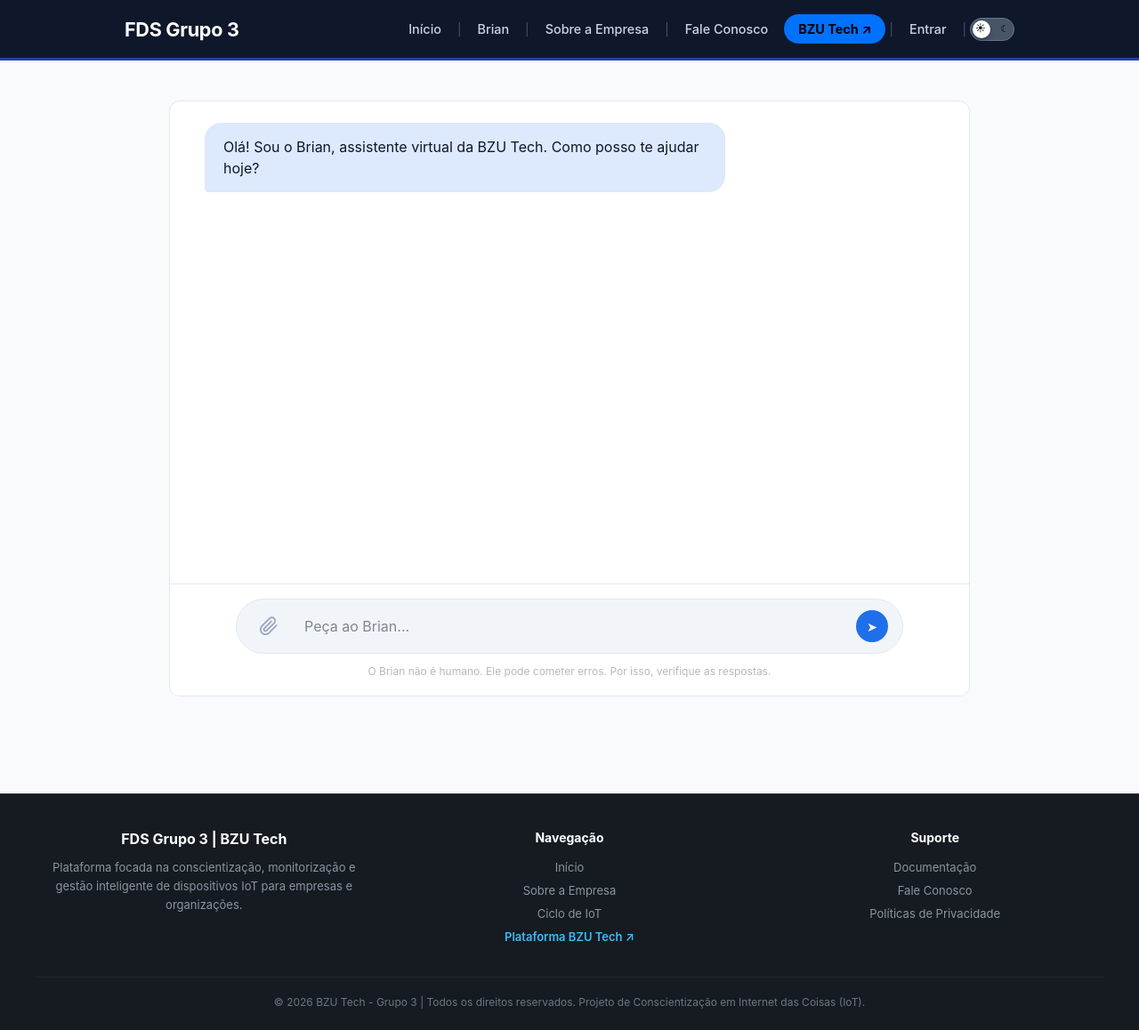
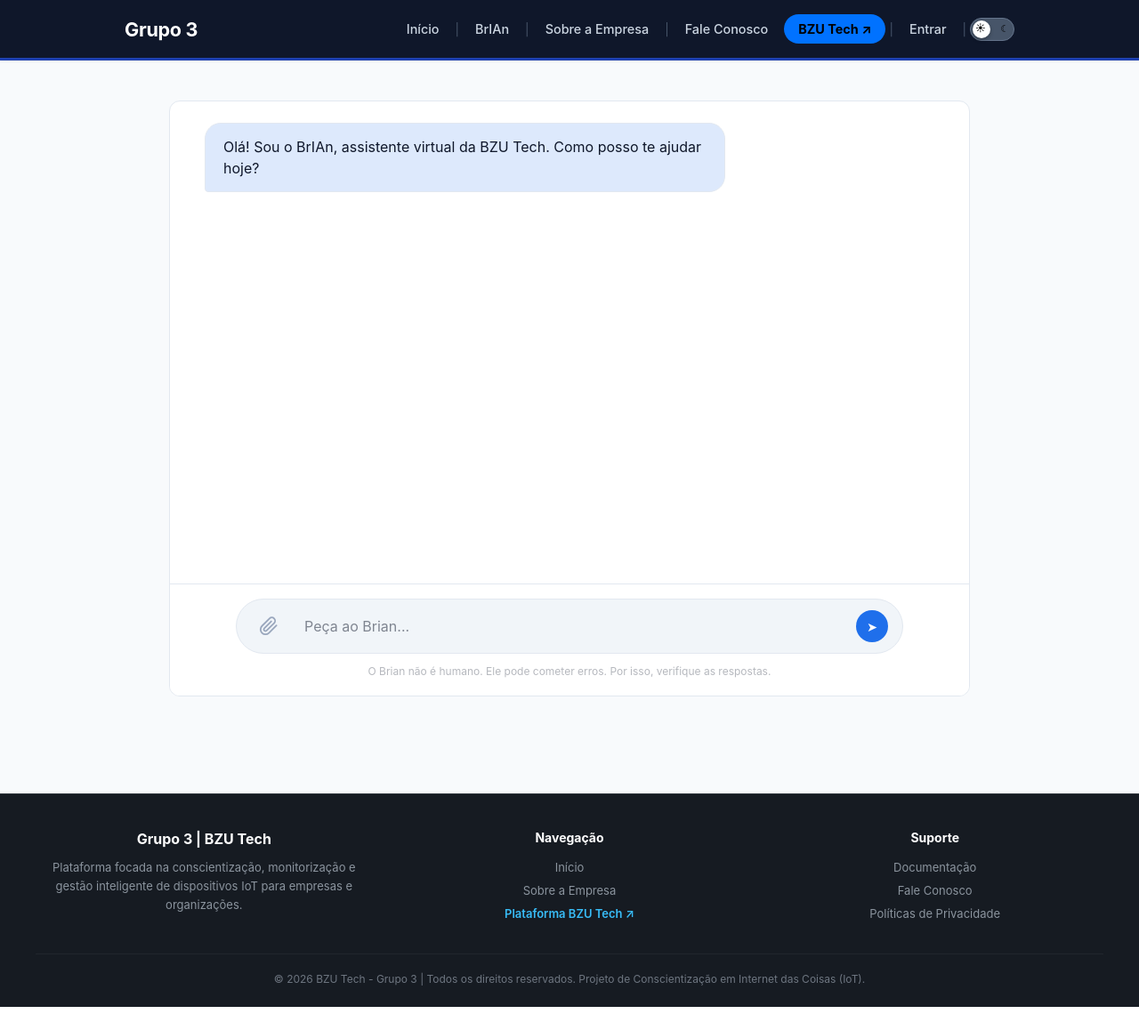
Before and after one commit to biavieiraa/django_fds, a Django app: page /forum/ia/ in a window 1280 px wide. Shown: the whole page at 89% size. After the commit the page ends 1132 px from the top, so only its background shows below. Run offline with Django 5.2, Linux system fonts and the light colour scheme.

Commit message:
Mudanças no header

```diff
--- a/forum/templates/forum/base.html
+++ b/forum/templates/forum/base.html
@@ -7,7 +7,7 @@
 <head>
     <meta charset="UTF-8">
     <meta name="viewport" content="width=device-width, initial-scale=1.0">
-    <title>{% block title %}FDS Grupo 3{% endblock %}</title>
+    <title>{% block title %}Grupo 3{% endblock %}</title>
 
     <!-- Incrementado para ?v=4.0 para carregar os novos estilos do switch -->
     <link rel="stylesheet" href="{% static 'css/style.css' %}?v=4.0">
@@ -25,13 +25,13 @@
 <body>
     <header class="header">
         <div class="header-container">
-            <h1>FDS Grupo 3</h1>
+            <h1>Grupo 3</h1>
             <!-- Links visíveis para todos os visitantes -->
 
             <nav class="nav">
                 <a href="{% url 'index' %}">Início</a>
                 <span class="separator">|</span>
-                <a href="{% url 'ia_chat' %}" class="nav-ia-link">Brian</a>
+                <a href="{% url 'ia_chat' %}" class="nav-ia-link">BrIAn</a>
                 <span class="separator">|</span>
                 <a href="{% url 'sobre_empresa' %}">Sobre a Empresa</a>
                 <span class="separator">|</span>
@@ -51,7 +51,7 @@
 
                 {% else %}
                     <span class="separator">|</span>
-                    <a href="{% url 'register' %}">Entrar</a>
+                    <a href="{% url 'login' %}">Entrar</a>
                 {% endif %}
 
                 <span class="separator">|</span>
@@ -82,7 +82,7 @@
 
     <!-- Coluna 1: Sobre o Projeto -->
     <div style="flex: 1; min-width: 250px;">
-      <h3 style="color: #ffffff; font-size: 16px; margin-bottom: 12px; font-weight: bold;">FDS Grupo 3 | BZU Tech</h3>
+      <h3 style="color: #ffffff; font-size: 16px; margin-bottom: 12px; font-weight: bold;">Grupo 3 | BZU Tech</h3>
       <p style="color: #8b949e; line-height: 1.6; font-size: 13px;">
         Plataforma focada na conscientização, monitorização e gestão inteligente de dispositivos IoT para empresas e organizações.
       </p>
@@ -92,9 +92,8 @@
     <div style="flex: 1; min-width: 180px;">
       <h4 style="color: #ffffff; font-size: 14px; margin-bottom: 12px;">Navegação</h4>
       <ul style="list-style: none; padding: 0; margin: 0; line-height: 2;">
-        <li><a href="#" style="color: #8b949e; text-decoration: none;">Início</a></li>
-        <li><a href="#" style="color: #8b949e; text-decoration: none;">Sobre a Empresa</a></li>
-        <li><a href="#" style="color: #8b949e; text-decoration: none;">Ciclo de IoT</a></li>
+        <li><a href="{% url 'index' %}" style="color: #8b949e; text-decoration: none;">Início</a></li>
+        <li><a href="{% url 'sobre_empresa' %}" style="color: #8b949e; text-decoration: none;">Sobre a Empresa</a></li>
         <li><a href="https://www.bzutech.com.br" target="_blank" rel="noopener noreferrer" style="color: #38bdf8; text-decoration: none; font-weight: 600;">Plataforma BZU Tech ↗</a></li>
       </ul>
     </div>
@@ -104,7 +103,7 @@
       <h4 style="color: #ffffff; font-size: 14px; margin-bottom: 12px;">Suporte</h4>
       <ul style="list-style: none; padding: 0; margin: 0; line-height: 2;">
         <li><a href="#" style="color: #8b949e; text-decoration: none;">Documentação</a></li>
-        <li><a href="#" style="color: #8b949e; text-decoration: none;">Fale Conosco</a></li>
+        <li><a href="{% url 'sobre_nos' %}" style="color: #8b949e; text-decoration: none;">Fale Conosco</a></li>
         <li><a href="#" style="color: #8b949e; text-decoration: none;">Políticas de Privacidade</a></li>
       </ul>
     </div>
--- a/forum/templates/forum/ia_chat.html
+++ b/forum/templates/forum/ia_chat.html
@@ -1,7 +1,7 @@
 {% extends 'forum/base.html' %}
 {% load static %}
 
-{% block title %}Brian - Assistente BZU Tech{% endblock %}
+{% block title %}BrIAn - Assistente BZU Tech{% endblock %}
 
 {% block content %}
 <style>
@@ -143,9 +143,9 @@
 <div class="gemini-chat-container">
     <!-- Área de mensagens (histórico) -->
     <div class="chat-messages" id="chat-messages">
-        <!-- Mensagem inicial de boas-vindas do Brian -->
+        <!-- Mensagem inicial de boas-vindas do BrIAn -->
         <div class="message brian-message">
-            <div class="message-bubble">Olá! Sou o Brian, assistente virtual da BZU Tech. Como posso te ajudar hoje?</div>
+            <div class="message-bubble">Olá! Sou o BrIAn, assistente virtual da BZU Tech. Como posso te ajudar hoje?</div>
         </div>
     </div>
 
```
Also changed, not shown: forum/templates/forum/objetivo.html (deleted, +0 -10 lines).
